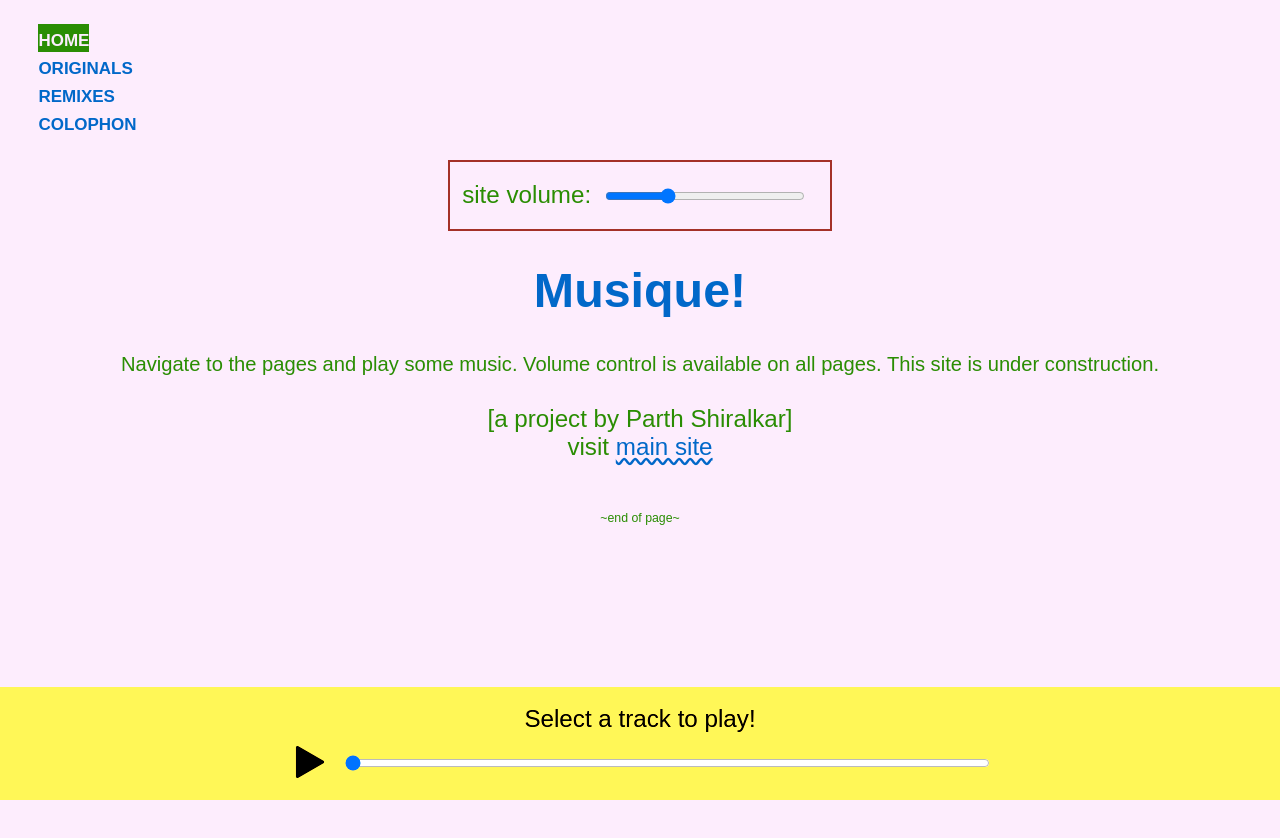
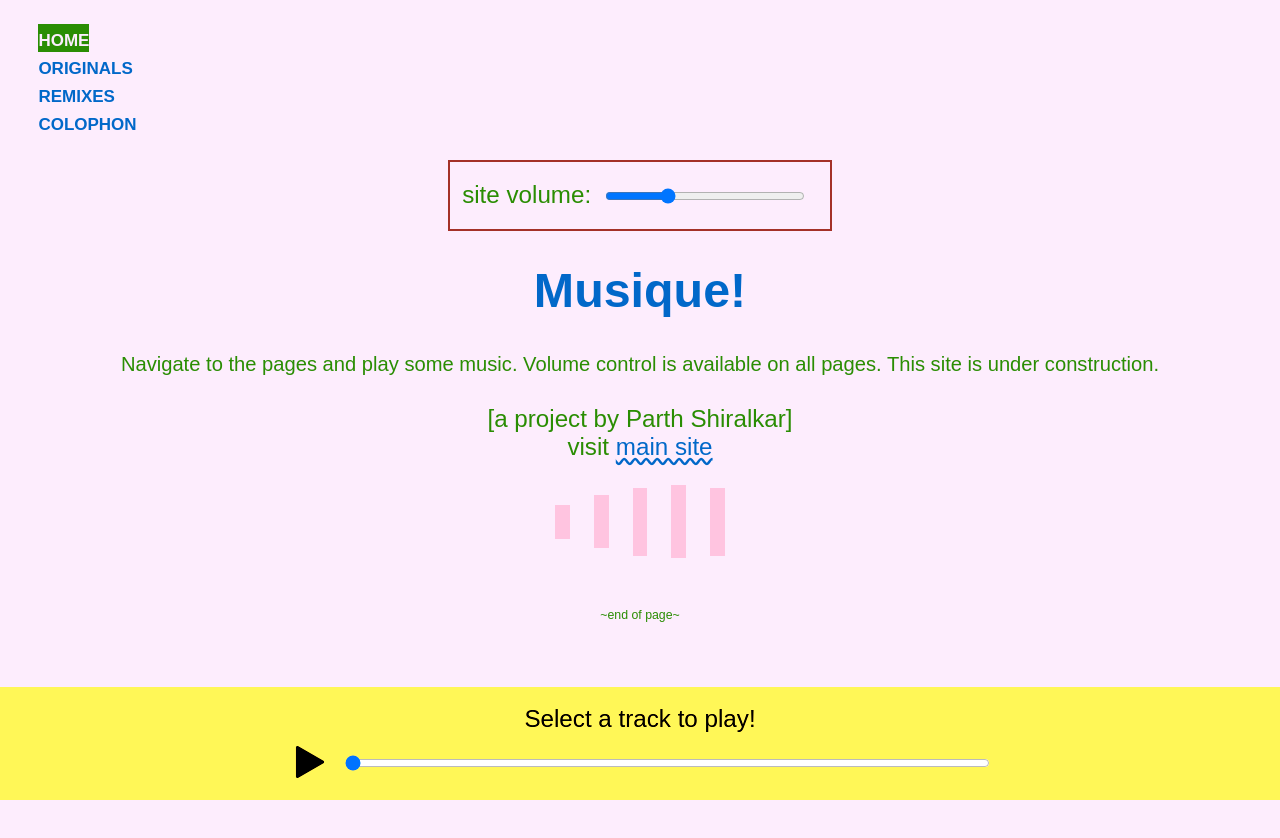
Before and after one commit to partheus/music, a Vue app: page / in a window 1280 px wide. Before the commit the page ends 800 px from the top, so only its background shows below. Built offline with nearby package versions, Linux system fonts and the light colour scheme; a web font is replaced by a local one.

Commit message:
Add music bars styles

```diff
--- a/src/assets/scss/_components.scss
+++ b/src/assets/scss/_components.scss
@@ -101,3 +101,33 @@
 .not-found p {
   font-size: 2em;
 }
+
+// Music bars for the visualizer
+.music-bars {
+  display: flex;
+  justify-content: space-around;
+  margin: 1em auto;
+  align-items: center;
+  gap: 1em;
+  height: 3em; // Adjust based on how tall you want the bars to be
+  width: 7em; // Adjust based on the desired width of the entire set of bars
+
+  .bar {
+    width: 1em; // Width of each individual bar
+    height: 10%; // Starting height of each bar
+    background-color: $color--lightpink; // Color of the bars
+    animation: animateBar 2s infinite ease-in-out alternate;
+
+    &:nth-child(1) { animation-delay: -0.6s; }
+    &:nth-child(2) { animation-delay: -0.4s; }
+    &:nth-child(3) { animation-delay: -0.2s; }
+    &:nth-child(4) { animation-delay: 0; }
+    &:nth-child(5) { animation-delay: -0.2s; }
+  }
+}
+
+@keyframes animateBar {
+  0% { height: 20%; }
+  50% { height: 100%; }
+  100% { height: 20%; }
+}
```
